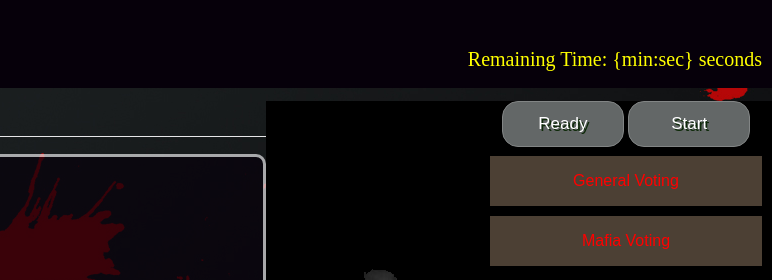
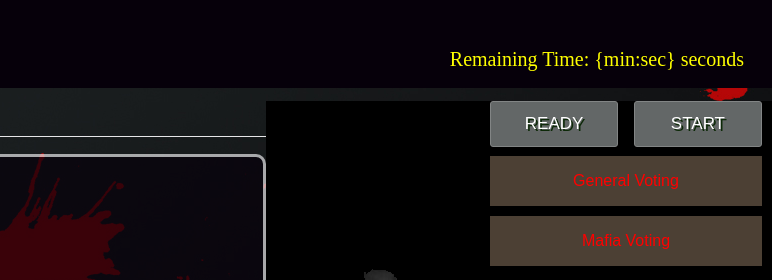
Before and after one commit to Leedeoksang/network_project, a website: page app/index.html in a window 1280 px wide. Shown: the top 280 px of the page, 508-1280 px from the left. Drawn offline with nearby package versions, Linux system fonts and the light colour scheme; some packages are replaced by stand-ins of ours; files that its build step writes are made by us from their sources; a script that the page names is missing.

Commit message:
no message

```diff
--- a/app/scripts/services/socket.js
+++ b/app/scripts/services/socket.js
@@ -17,6 +17,7 @@ angular.module('networkProjectApp')
   		ws = ngSocket(URL + ':' + PORT);
   		ws.onMessage(function (data) {
         data = JSON.parse(data['data']);
+        console.log(data)
          console.log(data['content'])
   			if (data.type === 'generalchatting') {
   				$rootScope.$emit('generalchatting', data);
--- a/app/styles/main.scss
+++ b/app/styles/main.scss
@@ -34,7 +34,7 @@
     //position: relative;
     float: right;
     display: inline-block;
-    padding-right: 22px;
+    padding-right: 40px;
     padding-top: 50px;
     //width: 1200px;
     //text-align: right;
--- a/app/styles/vottingfield.scss
+++ b/app/styles/vottingfield.scss
@@ -3,12 +3,20 @@
 	text-align: center;
 }
 
+#ready{
+	right:6px;
+}
+
+#start{
+	left: 6px;
+}
+
 .button {
 	position: relative;
 	background-color:#636767;
-	-moz-border-radius:16px;
-	-webkit-border-radius:16px;
-	border-radius:16px;
+	-moz-border-radius:3px;
+	-webkit-border-radius:3px;
+	border-radius:3px;
 	border:1px solid #828585;
 	display:inline-block;
 	cursor:pointer;
@@ -18,7 +26,9 @@
 	padding:12px 31px;
 	text-decoration:none;
 	text-shadow:2px 2px 0px #0d2908;
-	width: 45%;
+	width: 47%;
+	//margin-right: 5%;
+	//margin-left:5%;
 }
 
 .button:hover {
--- a/app/views/vottingfield.html
+++ b/app/views/vottingfield.html
@@ -1,6 +1,6 @@
 <div id="ready-field">
-  <button class="button" ng-click="ready()">Ready</button>
-  <button class="button" ng-click="start()">Start</button>
+  <button id="ready" class="button" ng-click="ready()">READY</button>
+  <button id="start" class="button" ng-click="start()">START</button>
 </div>
 <div id="voting-list">
   <div class="dropdown" id="general">
```
Also changed, not shown: app/styles/whole.jpg (added).
